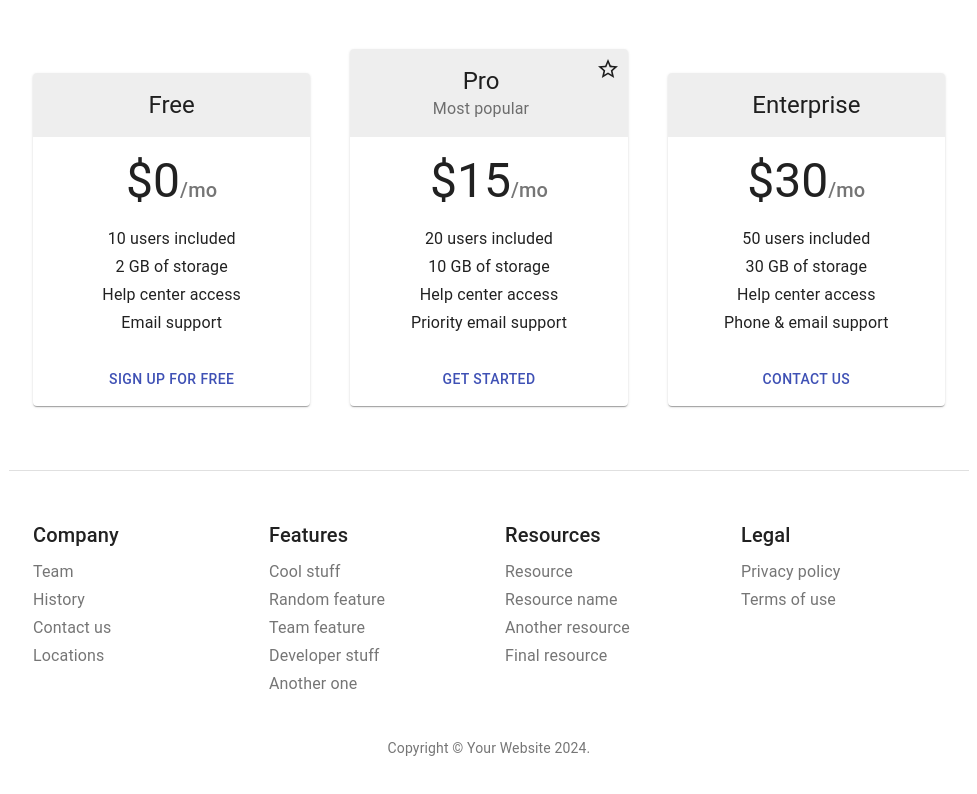
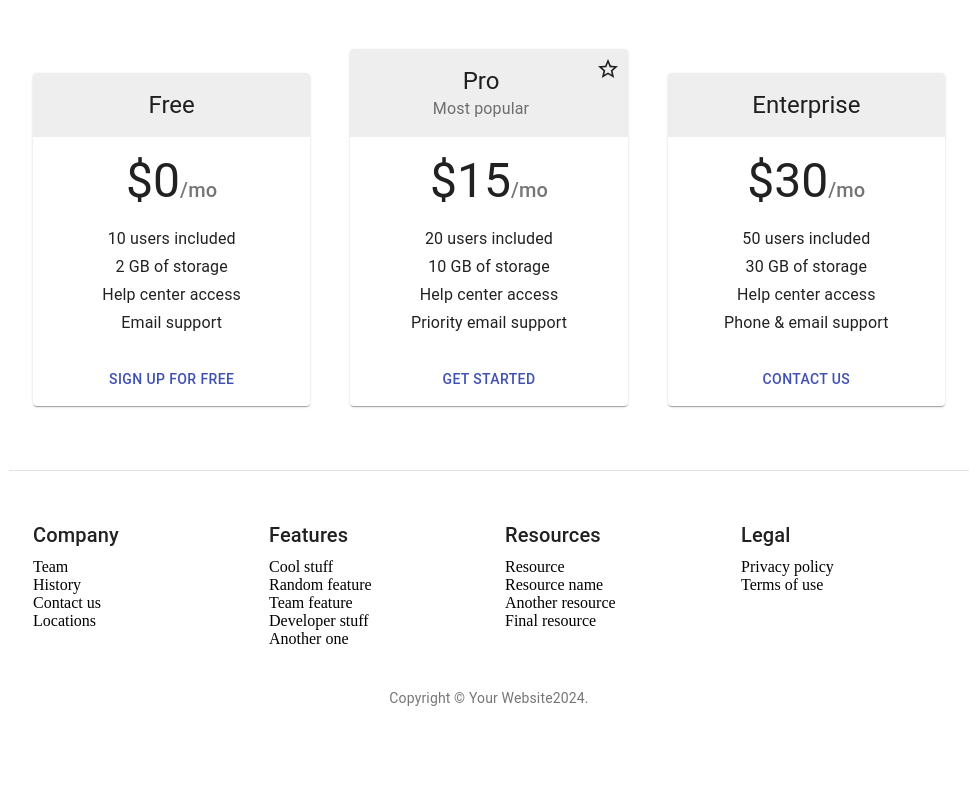
Before and after one commit to husseinalaa15/mfe, a React app in the folder marketing/: page /pricing in a window 1280 px wide. Shown: the part 278-1072 px from the top of the page, without its empty margins (151-1128 px from the left). After the commit the page ends 1042 px from the top, so only its background shows below. Built offline with nearby package versions, Linux system fonts and the light colour scheme.

Commit message:
remove Link

```diff
--- a/marketing/src/components/Landing.js
+++ b/marketing/src/components/Landing.js
@@ -94,18 +94,14 @@ export default function Album() {
             <div className={classes.heroButtons}>
               <Grid container spacing={2} justifyContent="center">
                 <Grid item>
-                  <Link to="/pricing">
                     <Button variant="contained" color="primary">
                       Pricing
                     </Button>
-                  </Link>
                 </Grid>
                 <Grid item>
-                  <Link to="/pricing">
                     <Button variant="outlined" color="primary">
                       Pricing
                     </Button>
-                  </Link>
                 </Grid>
               </Grid>
             </div>
--- a/marketing/src/components/Pricing.js
+++ b/marketing/src/components/Pricing.js
@@ -17,9 +17,7 @@ function Copyright() {
   return (
     <Typography variant="body2" color="textSecondary" align="center">
       {'Copyright © '}
-      <Link color="inherit" href="https://material-ui.com/">
         Your Website
-      </Link>{' '}
       {new Date().getFullYear()}
       {'.'}
     </Typography>
@@ -235,9 +233,7 @@ export default function Pricing() {
               <ul>
                 {footer.description.map((item) => (
                   <li key={item}>
-                    <Link href="#" variant="subtitle1" color="textSecondary">
                       {item}
-                    </Link>
                   </li>
                 ))}
               </ul>
```
Also changed, not shown: 1 other file (tests, documents, lock files or other folders).
